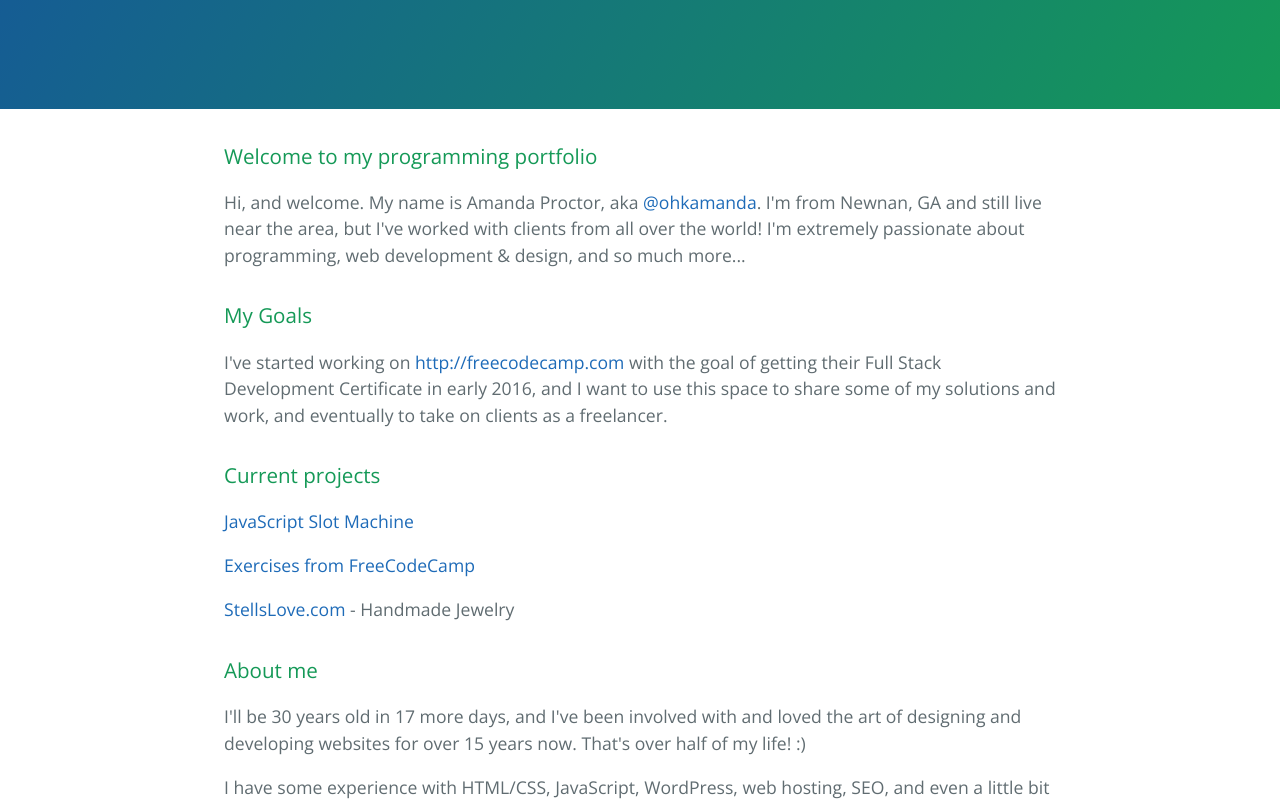
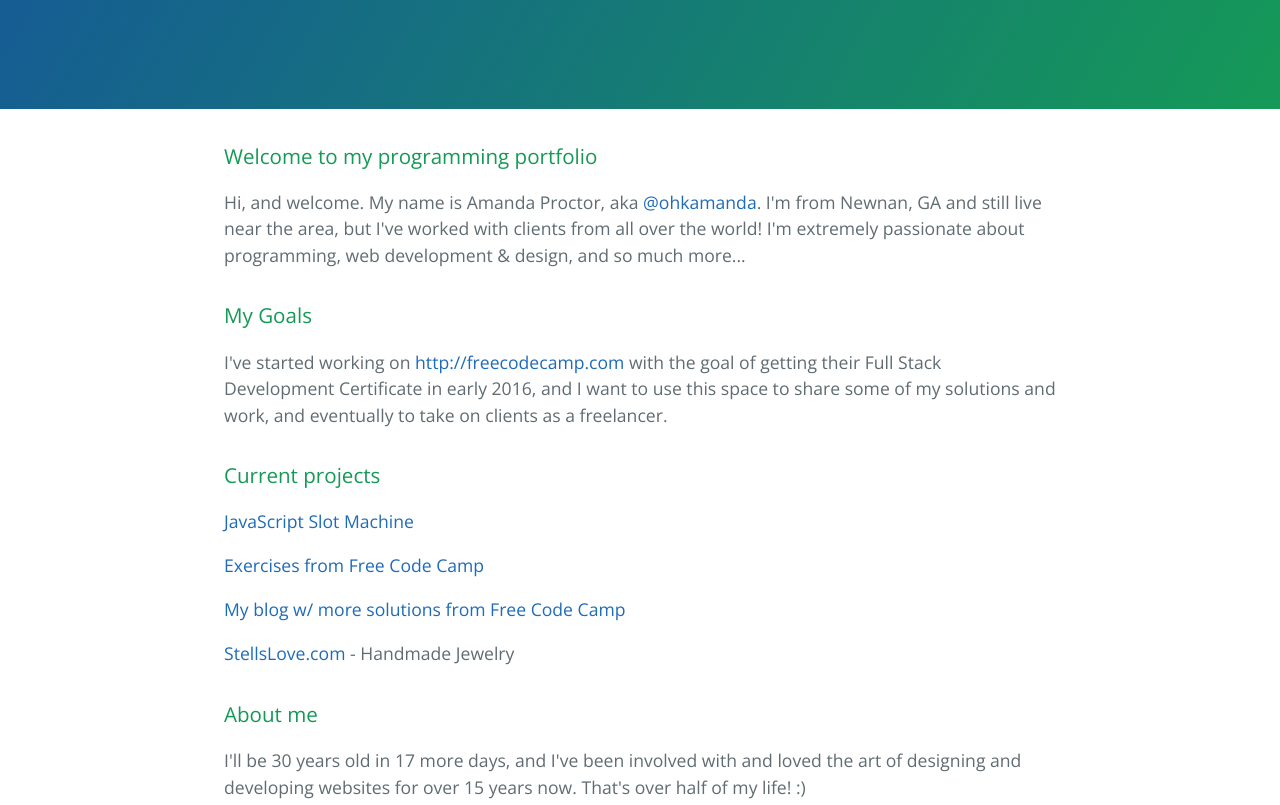
Before and after one commit to ohkamanda/ohkamanda.github.io, a plain HTML site: page index.html in a window 1280 px wide. Shown: the part 208-1013 px from the top of the page. Drawn offline with nearby package versions, Linux system fonts and the light colour scheme.

Commit message:
Update index.html

```diff
--- a/index.html
+++ b/index.html
@@ -31,7 +31,9 @@
 
 <p><a href="http://ohkamanda.github.io/SlotMachine/">JavaScript Slot Machine</a></p>
 
-<p><a href="http://ohkamanda.github.io/FreeCodeCamp/">Exercises from FreeCodeCamp</a></p>
+<p><a href="http://ohkamanda.github.io/FreeCodeCamp/">Exercises from Free Code Camp</a></p>
+
+<p><a href="https://ohkamanda.wordpress.com/">My blog w/ more solutions from Free Code Camp</a></p>
 
 <p><a href="http://stellslove.com">StellsLove.com</a> - Handmade Jewelry</p>
 
```
